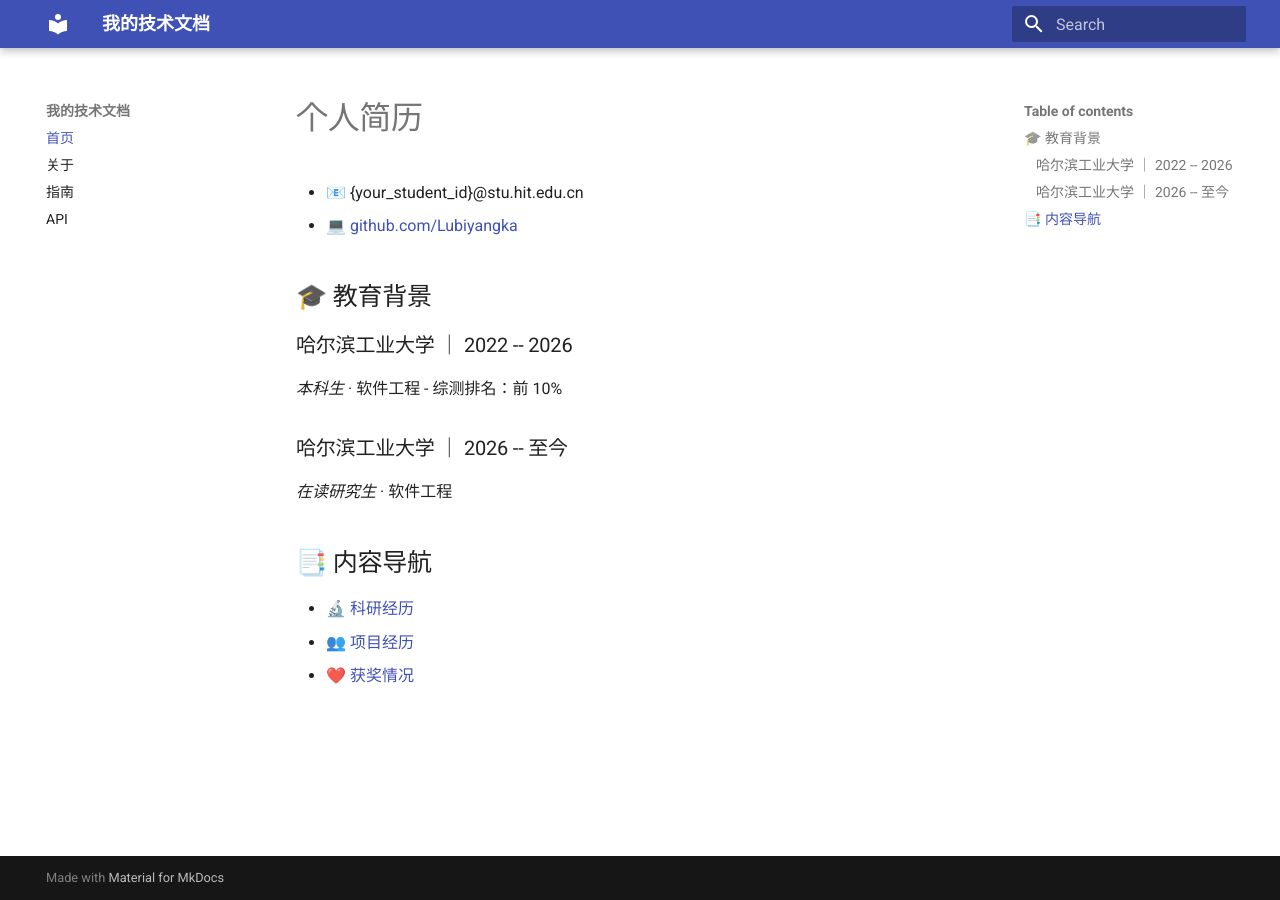
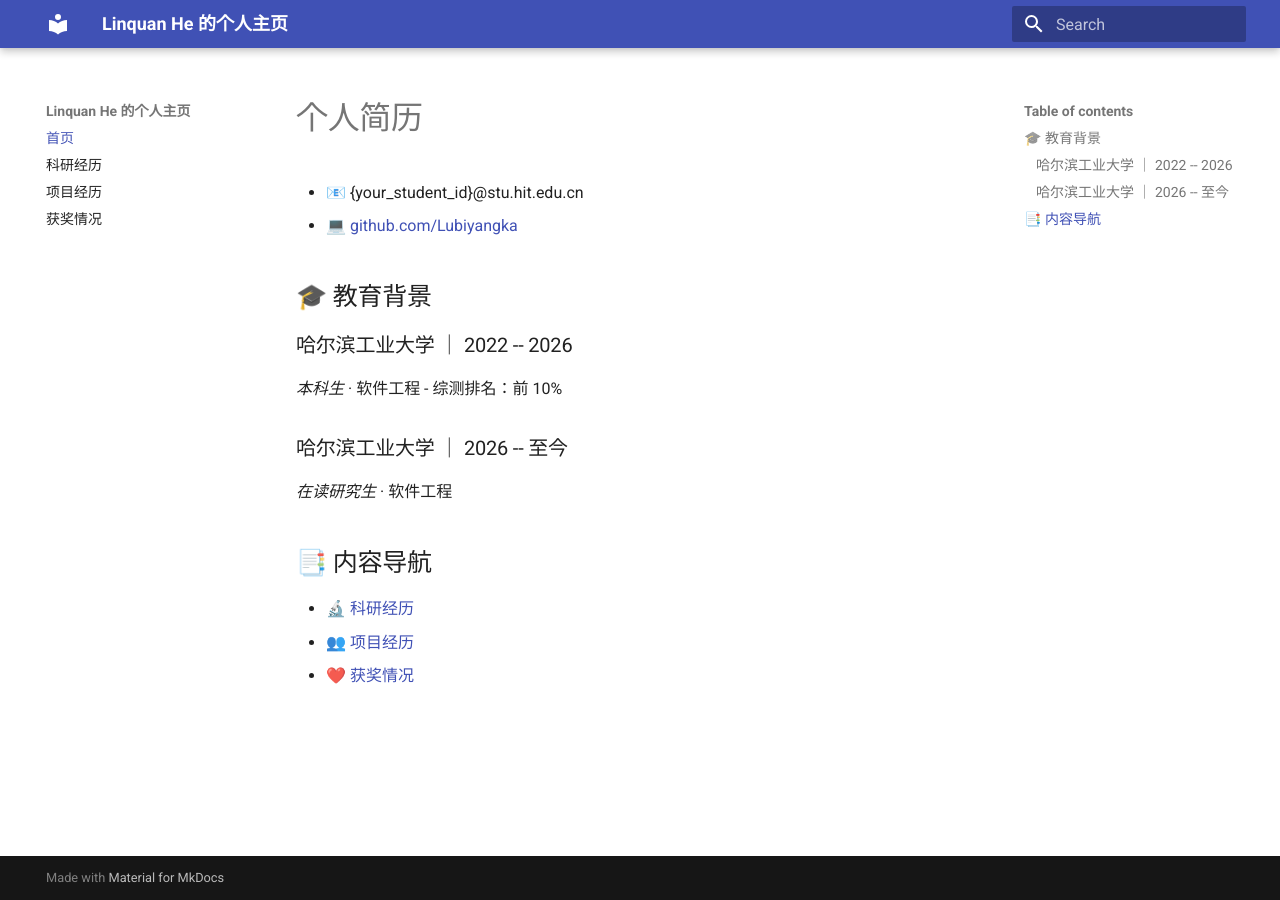
Before and after one commit to Lubiyangka/MKDocs_demo, an MkDocs documentation site: the page built from docs/index.md, in a window 1280 px wide. Built offline with MkDocs 1.6.1 and Material for MkDocs 9.7.7, drawn with Linux system fonts in a browser that asks for light colours.

Commit message:
fix: 修复左侧跳转问题

```diff
--- a/mkdocs.yml
+++ b/mkdocs.yml
@@ -1,8 +1,8 @@
-site_name: 我的技术文档
+site_name: Linquan He 的个人主页
 theme:
   name: material  # 使用Material主题
 nav:
   - 首页: index.md
-  - 关于: about.md
-  - 指南: guide.md
-  - API: api.md
+  - 科研经历: research.md
+  - 项目经历: projects.md
+  - 获奖情况: awards.md
```
